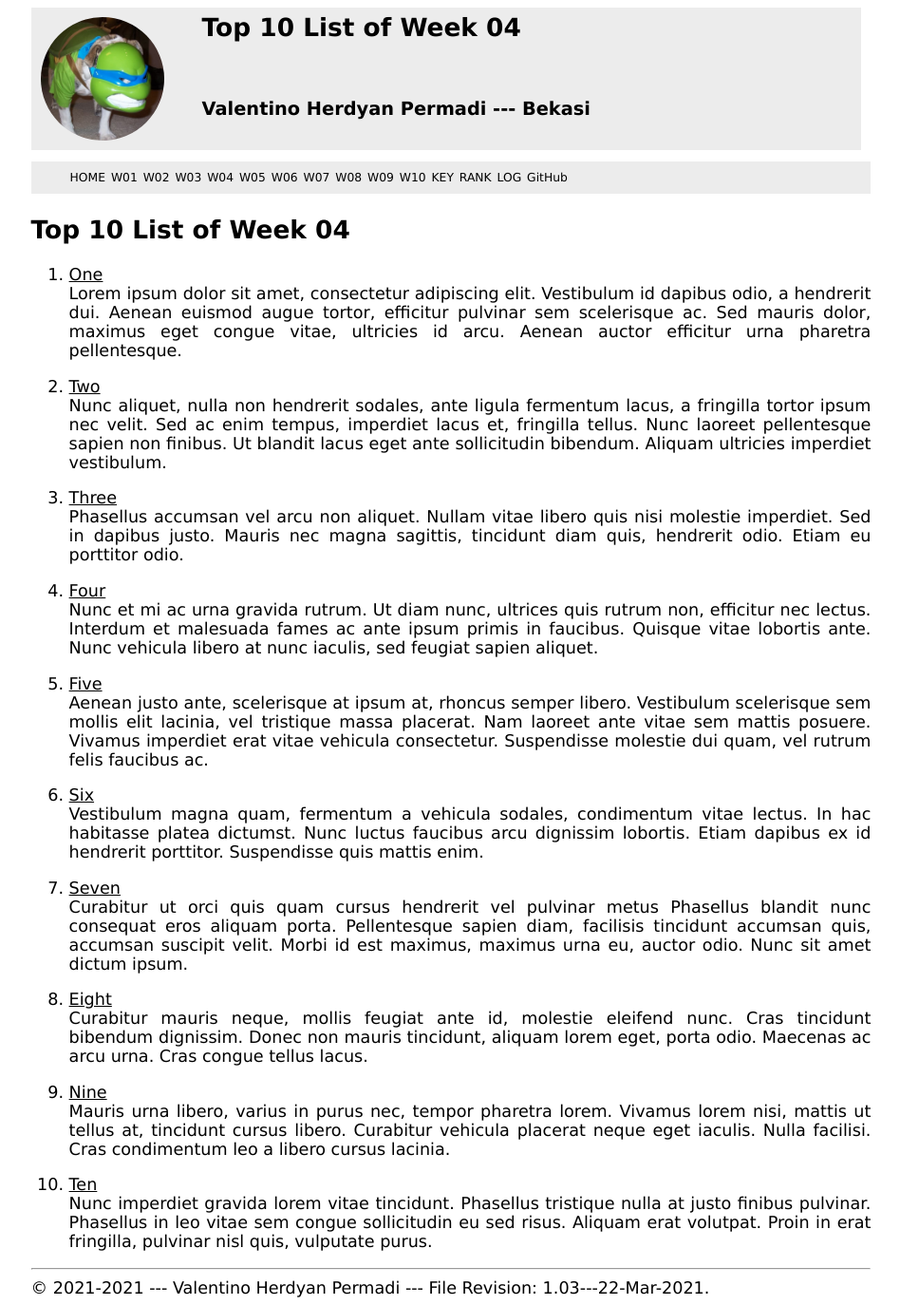
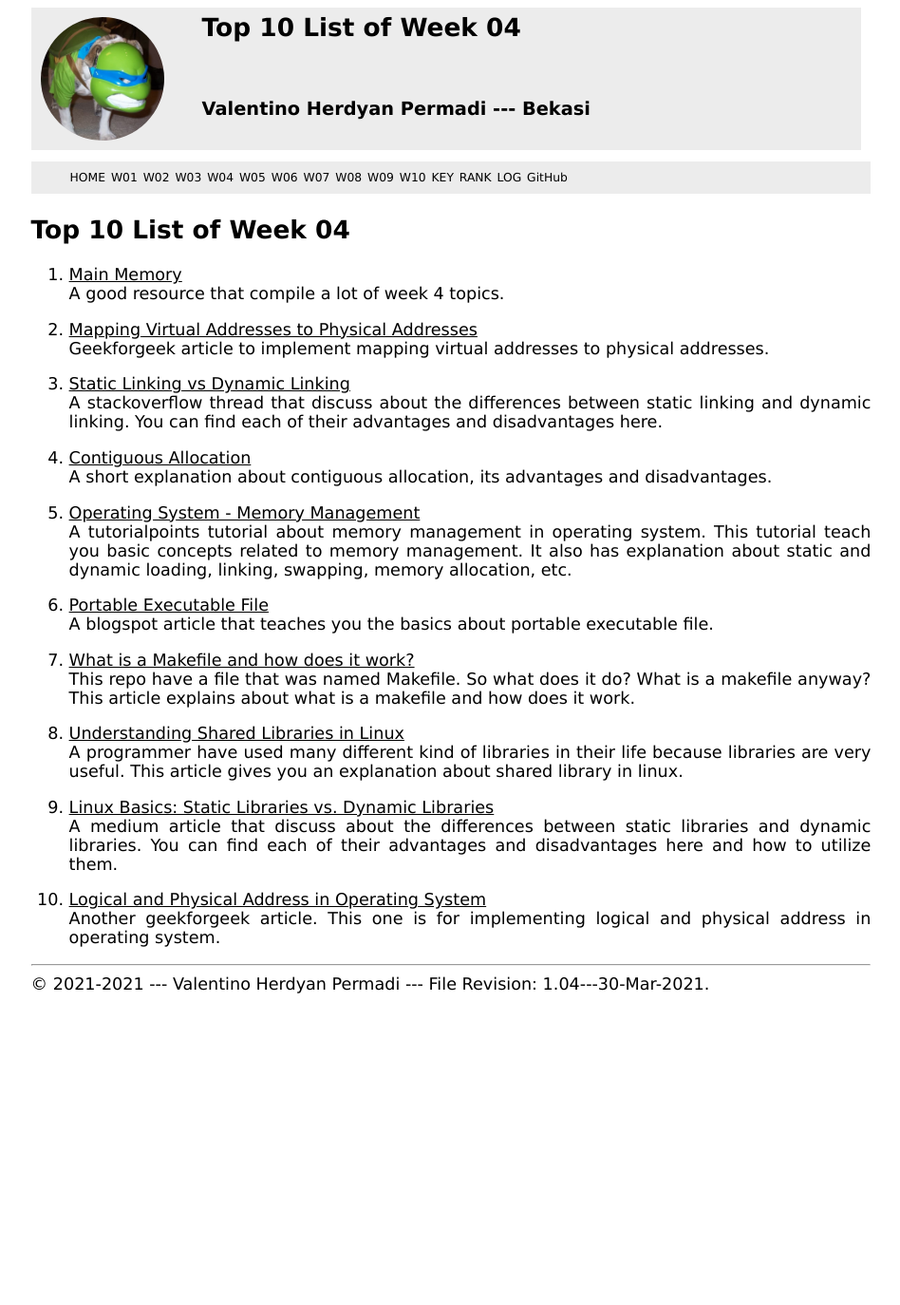
Before and after one commit to valentinohp/os211, a Jekyll site: the page built from w04.md, in a window 1280 px wide. Shown: the whole page at 95% size, without its empty margins (165-1113 px from the left). Built offline with Jekyll 4.4.1, drawn with Linux system fonts in a browser that asks for light colours; our own code applies the rules of GitHub Pages for plain Markdown files; after the commit the page ends 1054 px from its top, so only the background shows below that.

Commit message:
Added W04 Links

```diff
--- a/_config.yml
+++ b/_config.yml
@@ -1,5 +1,5 @@
 title:       "Operating Systems 2021-1 (OS211)"
-version:     "1.03---22-Mar-2021"
+version:     "1.04---30-Mar-2021"
 copyright:   "2021-2021"
 description: >-
   Menggokil!
--- a/w04.md
+++ b/w04.md
@@ -5,72 +5,38 @@ permalink: /W04/
 
 # Top 10 List of Week 04
 
-1. [One](https://en.wikipedia.org/wiki/1)<br>
-Lorem ipsum dolor sit amet, consectetur adipiscing elit.
-Vestibulum id dapibus odio, a hendrerit dui.
-Aenean euismod augue tortor, efficitur pulvinar sem scelerisque ac.
-Sed mauris dolor, maximus eget congue vitae, ultricies id arcu.
-Aenean auctor efficitur urna pharetra pellentesque.
+1. [Main Memory](https://www.cs.uic.edu/~jbell/CourseNotes/OperatingSystems/8_MainMemory.html)<br>
+A good resource that compile a lot of week 4 topics.
 
-2. [Two](https://en.wikipedia.org/wiki/2)<br>
-Nunc aliquet, nulla non hendrerit sodales, ante ligula fermentum lacus, a fringilla tortor ipsum nec velit.
-Sed ac enim tempus, imperdiet lacus et, fringilla tellus.
-Nunc laoreet pellentesque sapien non finibus.
-Ut blandit lacus eget ante sollicitudin bibendum.
-Aliquam ultricies imperdiet vestibulum.
+2. [Mapping Virtual Addresses to Physical Addresses](https://www.geeksforgeeks.org/mapping-virtual-addresses-to-physical-addresses/)<br>
+Geekforgeek article to implement mapping virtual addresses to physical addresses.
 
-3. [Three](https://en.wikipedia.org/wiki/3)<br>
-Phasellus accumsan vel arcu non aliquet.
-Nullam vitae libero quis nisi molestie imperdiet.
-Sed in dapibus justo.
-Mauris nec magna sagittis, tincidunt diam quis, hendrerit odio.
-Etiam eu porttitor odio.
+3. [Static Linking vs Dynamic Linking](https://stackoverflow.com/questions/1993390/static-linking-vs-dynamic-linking)<br>
+A stackoverflow thread that discuss about the differences between static linking and dynamic linking.
+You can find each of their advantages and disadvantages here.
 
-4. [Four](https://en.wikipedia.org/wiki/4)<br>
-Nunc et mi ac urna gravida rutrum.
-Ut diam nunc, ultrices quis rutrum non, efficitur nec lectus.
-Interdum et malesuada fames ac ante ipsum primis in faucibus.
-Quisque vitae lobortis ante.
-Nunc vehicula libero at nunc iaculis, sed feugiat sapien aliquet.
+4. [Contiguous Allocation](https://www.javatpoint.com/os-contiguous-allocation)<br>
+A short explanation about contiguous allocation, its advantages and disadvantages.
 
-5. [Five](https://en.wikipedia.org/wiki/5)<br>
-Aenean justo ante, scelerisque at ipsum at, rhoncus semper libero.
-Vestibulum scelerisque sem mollis elit lacinia, vel tristique massa placerat.
-Nam laoreet ante vitae sem mattis posuere.
-Vivamus imperdiet erat vitae vehicula consectetur.
-Suspendisse molestie dui quam, vel rutrum felis faucibus ac.
+5. [Operating System - Memory Management](www.tutorialspoint.com/operating_system/os_memory_management.htm)<br>
+A tutorialpoints tutorial about memory management in operating system.
+This tutorial teach you basic concepts related to memory management.
+It also has explanation about static and dynamic loading, linking, swapping, memory allocation, etc.
 
-6. [Six](https://en.wikipedia.org/wiki/6)<br>
-Vestibulum magna quam, fermentum a vehicula sodales, condimentum vitae lectus.
-In hac habitasse platea dictumst.
-Nunc luctus faucibus arcu dignissim lobortis.
-Etiam dapibus ex id hendrerit porttitor.
-Suspendisse quis mattis enim.
+6. [Portable Executable File](https://jagskap.blogspot.com/2019/09/portable-executable-file.html)<br>
+A blogspot article that teaches you the basics about portable executable file.
 
-7. [Seven](https://en.wikipedia.org/wiki/7)<br>
-Curabitur ut orci quis quam cursus hendrerit vel pulvinar metus
-Phasellus blandit nunc consequat eros aliquam porta.
-Pellentesque sapien diam, facilisis tincidunt accumsan quis, accumsan suscipit velit.
-Morbi id est maximus, maximus urna eu, auctor odio.
-Nunc sit amet dictum ipsum.
+7. [What is a Makefile and how does it work?](https://opensource.com/article/18/8/what-how-makefile)<br>
+This repo have a file that was named Makefile. So what does it do? What is a makefile anyway?
+This article explains about what is a makefile and how does it work.
 
-8. [Eight](https://en.wikipedia.org/wiki/8)<br>
-Curabitur mauris neque, mollis feugiat ante id, molestie eleifend nunc.
-Cras tincidunt bibendum dignissim.
-Donec non mauris tincidunt, aliquam lorem eget, porta odio.
-Maecenas ac arcu urna.
-Cras congue tellus lacus.
+8. [Understanding Shared Libraries in Linux](https://www.tecmint.com/understanding-shared-libraries-in-linux/)<br>
+A programmer have used many different kind of libraries in their life because libraries are very useful.
+This article gives you an explanation about shared library in linux.
 
-9. [Nine](https://en.wikipedia.org/wiki/9)<br>
-Mauris urna libero, varius in purus nec, tempor pharetra lorem.
-Vivamus lorem nisi, mattis ut tellus at, tincidunt cursus libero.
-Curabitur vehicula placerat neque eget iaculis.
-Nulla facilisi.
-Cras condimentum leo a libero cursus lacinia.
+9. [Linux Basics: Static Libraries vs. Dynamic Libraries](https://medium.com/swlh/linux-basics-static-libraries-vs-dynamic-libraries-a7bcf8157779)<br>
+A medium article that discuss about the differences between static libraries and dynamic libraries.
+You can find each of their advantages and disadvantages here and how to utilize them.
 
-10. [Ten](https://en.wikipedia.org/wiki/10)<br>
-Nunc imperdiet gravida lorem vitae tincidunt.
-Phasellus tristique nulla at justo finibus pulvinar.
-Phasellus in leo vitae sem congue sollicitudin eu sed risus.
-Aliquam erat volutpat.
-Proin in erat fringilla, pulvinar nisl quis, vulputate purus.
+10. [Logical and Physical Address in Operating System](https://www.geeksforgeeks.org/logical-and-physical-address-in-operating-system/)<br>
+Another geekforgeek article. This one is for implementing logical and physical address in operating system.
```
